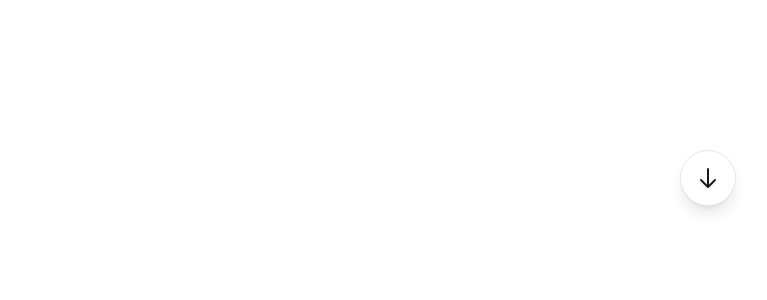
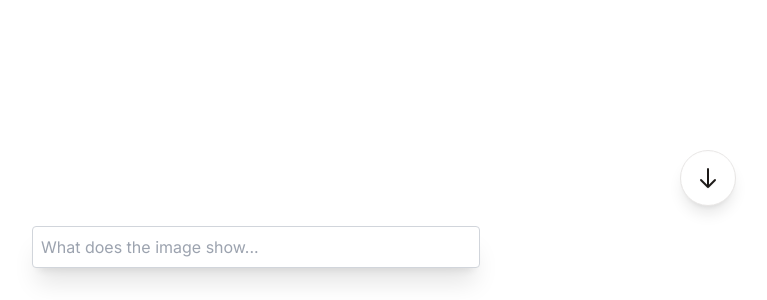
Before and after one commit to SkyHustle/goliath-ai-chatbot, a Next.js app: page / in a window 1280 px wide. Shown: the part 500-800 px from the top of the page, without its empty margins (384-1151 px from the left). Built offline with nearby package versions, Linux system fonts and the light colour scheme.

Commit message:
Create a route for GPT4 Vision api, hard code an image url for now.

```diff
--- /dev/null
+++ b/src/app/api/vision/route.ts
@@ -0,0 +1,42 @@
+import OpenAI from "openai";
+import { OpenAIStream, StreamingTextResponse } from "ai";
+
+const openai = new OpenAI({
+    apiKey: process.env.OPENAI_API_KEY,
+});
+
+export const runtime = "edge";
+
+export async function POST(req: Request) {
+    const { messages, data } = await req.json();
+
+    const initialMessages = messages.slice(0, -1);
+    const currentMessage = messages[messages.length - 1];
+
+    console.log("initial Messages ", initialMessages);
+    console.log("current Messages ", currentMessage);
+
+    const response = await openai.chat.completions.create({
+        model: "gpt-4-vision-preview",
+        stream: true,
+        max_tokens: 150,
+        messages: [
+            ...initialMessages,
+            {
+                ...currentMessage,
+                content: [
+                    { type: "text", text: currentMessage.content },
+
+                    // forward the image information to OpenAI:
+                    {
+                        type: "image_url",
+                        image_url: data.imageUrl,
+                    },
+                ],
+            },
+        ],
+    });
+
+    const stream = OpenAIStream(response);
+    return new StreamingTextResponse(stream);
+}
--- a/src/app/page.tsx
+++ b/src/app/page.tsx
@@ -1,10 +1,12 @@
 import Image from "next/image";
 import { ChatBot } from "@/components/ChatBot";
+import Vision from "@/components/Vision";
 
 export default function Home() {
     return (
         <main className="flex flex-col items-center p-32">
             <ChatBot />
+            <Vision />
         </main>
     );
 }
--- /dev/null
+++ b/src/components/Vision.tsx
@@ -0,0 +1,38 @@
+"use client";
+
+import { useChat } from "ai/react";
+
+export default function Vision() {
+    const { messages, input, handleInputChange, handleSubmit } = useChat({ api: "/api/vision" });
+
+    return (
+        <div className="flex flex-col w-full max-w-md py-24 mx-auto stretch">
+            {messages.length > 0
+                ? messages.map((m) => (
+                      <div key={m.id} className="whitespace-pre-wrap">
+                          {m.role === "user" ? "User: " : "AI: "}
+                          {m.content}
+                      </div>
+                  ))
+                : null}
+
+            <form
+                onSubmit={(e) => {
+                    handleSubmit(e, {
+                        data: {
+                            imageUrl:
+                                "https://upload.wikimedia.org/wikipedia/commons/thumb/3/3c/Field_sparrow_in_CP_%2841484%29_%28cropped%29.jpg/733px-Field_sparrow_in_CP_%2841484%29_%28cropped%29.jpg",
+                        },
+                    });
+                }}
+            >
+                <input
+                    className="fixed bottom-0 w-full max-w-md p-2 mb-8 border border-gray-300 rounded shadow-xl"
+                    value={input}
+                    placeholder="What does the image show..."
+                    onChange={handleInputChange}
+                />
+            </form>
+        </div>
+    );
+}
```
